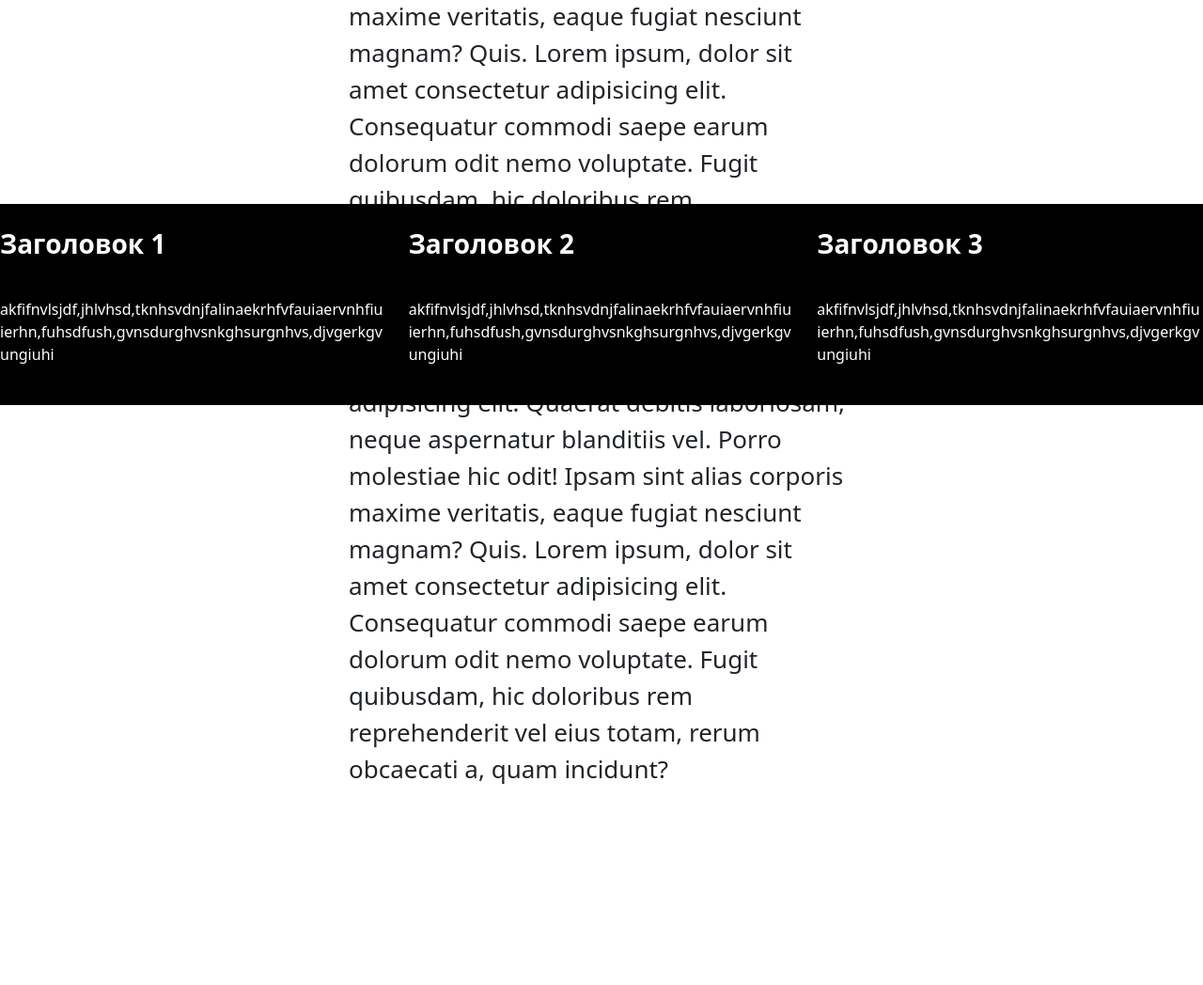
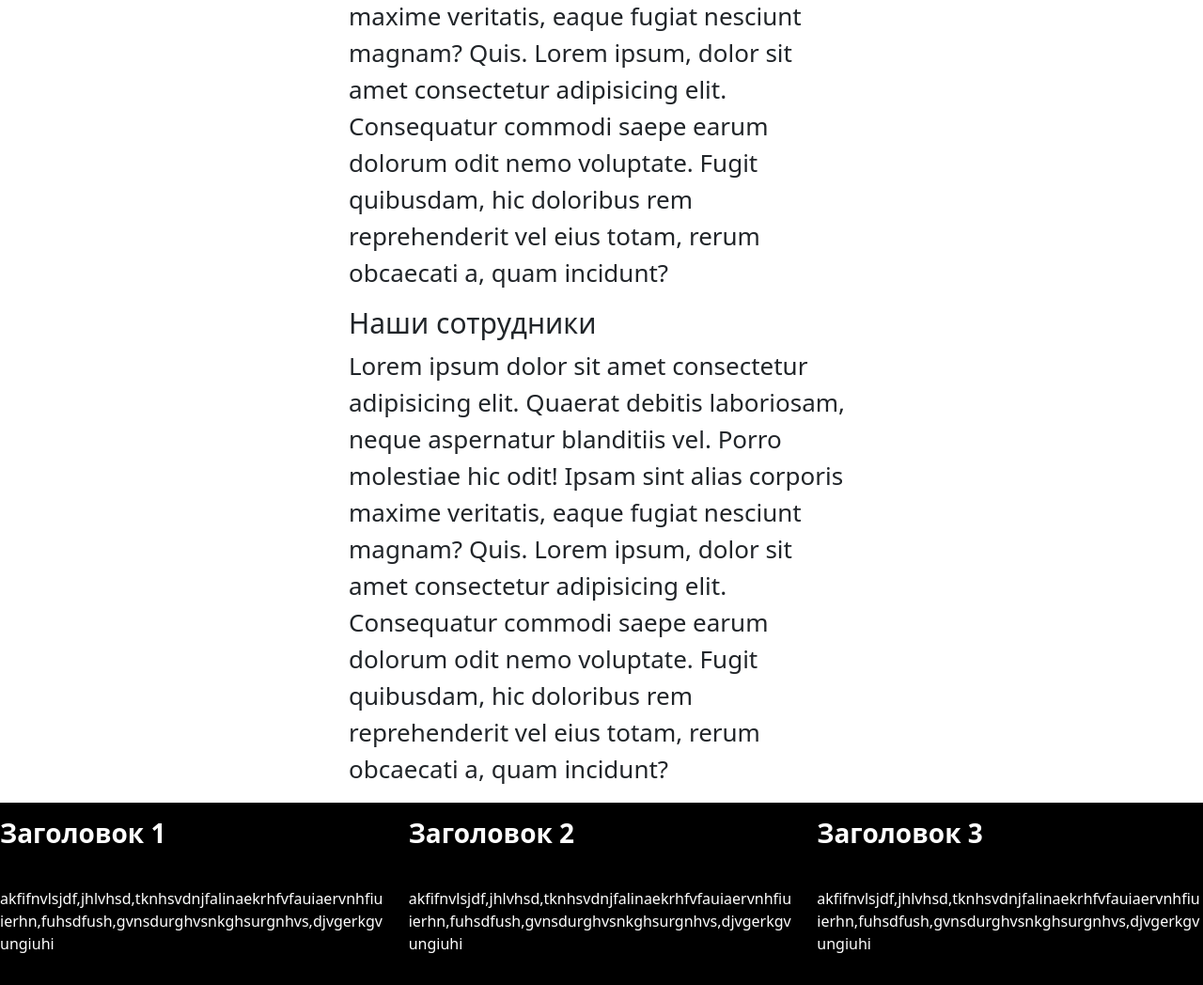
Before and after one commit to AlexUpaev/Peredelish, a Flask app: page / in a window 1280 px wide. Shown: the part 369-1417 px from the top of the page at 94% size. Before the commit the page ends 1203 px from the top, so only its background shows below. Run offline with Flask 3, Linux system fonts and the light colour scheme.

Commit message:
some changes

```diff
--- a/templates/index.html
+++ b/templates/index.html
@@ -29,10 +29,8 @@
     </div>
   </article>
 
-</section>
-
-<footer>
-    <div class="row section-3 text-white">
+  <article>
+      <div class="row text-white">
         <div class="col-md-4 pt-3 pb-3 bg-black part1">
           <h3 class="text-white"><strong>Заголовок 1</strong></h3>
         </div>
@@ -44,7 +42,7 @@
         </div>
       </div>
 
-    <div class="row section-3 text-white", style="overflow-wrap: break-word">
+      <div class="row text-white", style="overflow-wrap: break-word">
         <div class="col-md-4 pt-3 pb-3 bg-black part1">
           <p>akfifnvlsjdf,jhlvhsd,tknhsvdnjfalinaekrhfvfauiaervnhfiuierhn,fuhsdfush,gvnsdurghvsnkghsurgnhvs,djvgerkgvungiuhi</p>
         </div>
@@ -55,5 +53,8 @@
           <p>akfifnvlsjdf,jhlvhsd,tknhsvdnjfalinaekrhfvfauiaervnhfiuierhn,fuhsdfush,gvnsdurghvsnkghsurgnhvs,djvgerkgvungiuhi</p>
         </div>
       </div>
-  </footer>
+  </article>
+
+</section>
+
 {% endblock %}
--- a/templates/spisock.html
+++ b/templates/spisock.html
@@ -21,9 +21,11 @@
                 <p class="card-text"><small class="text-muted">Дата последнего появления: {{ '%02d.%02d.%04d' | format(post.DataOfLastAppearance.day, post.DataOfLastAppearance.month, post.DataOfLastAppearance.year) }}</small></p>
                 <p class="card-text"><small class="text-muted">Место последнего появления: {{post.PlaceOfLastAppearance}}</small></p>
             </div>
-        </div>
     </div>
+</div>
+
 {% endfor %}
+</div>
 <div>
     <p>Ha-ha-ha</p>
 </div>
```
Also changed, not shown: instance/poteryashki.db. Lines whose indentation alone changed are shown as unchanged.
